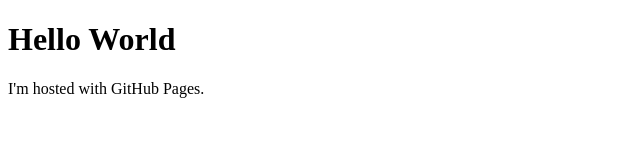
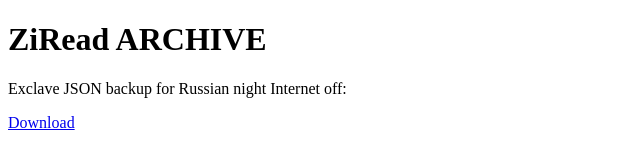
Before and after one commit to ZiRead/ZiRead.github.io, a plain HTML site: page index.html in a window 1280 px wide. Shown: the whole page, without its empty margins (0-640 px from the left). Drawn offline with Linux system fonts and the light colour scheme.

Commit message:
Update index.html

```diff
--- a/index.html
+++ b/index.html
@@ -1,7 +1,7 @@
 <!DOCTYPE html>
 <html>
 <body>
-<h1>Hello World</h1>
-<p>I'm hosted with GitHub Pages.</p>
+<h1>ZiRead ARCHIVE</h1>
+<p>Exclave JSON backup for Russian night Internet off:</p> <a href="/Exclave_BackUp.json">Download</a>
 </body>
 </html>
```
